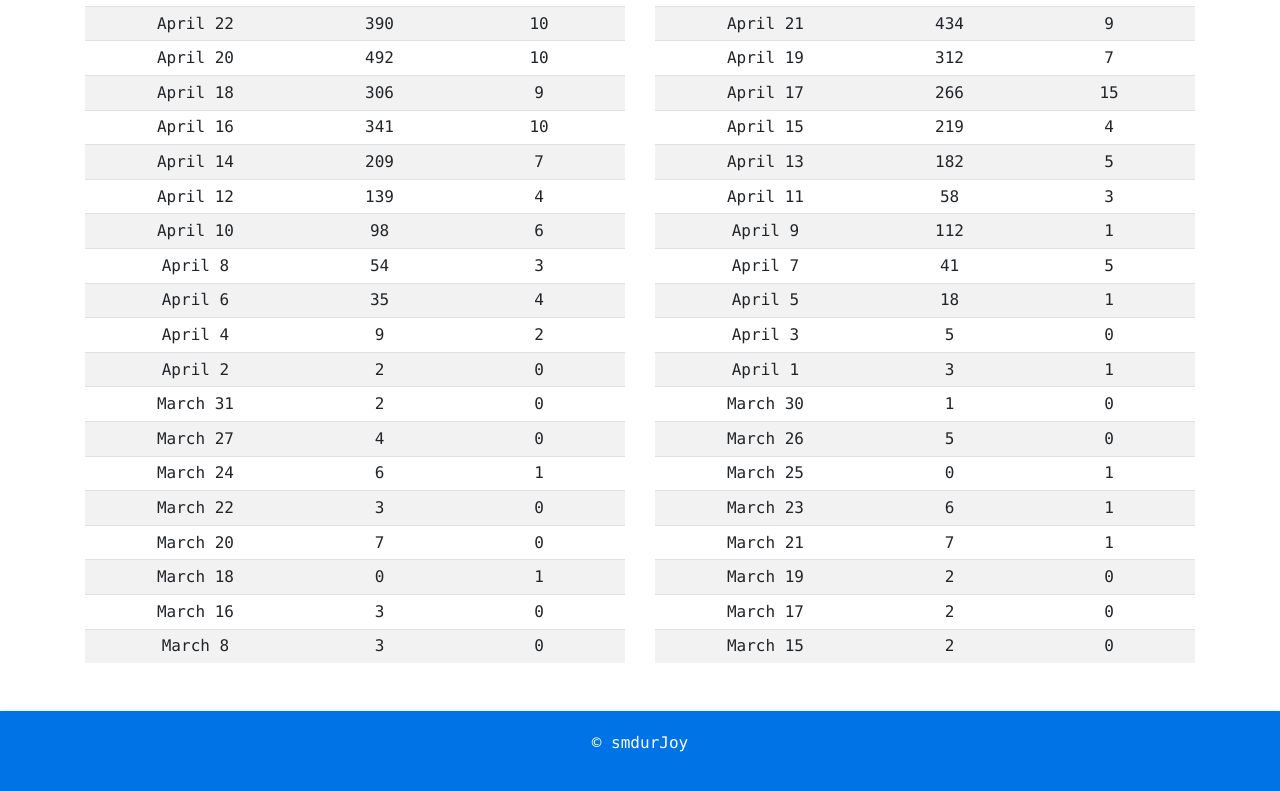
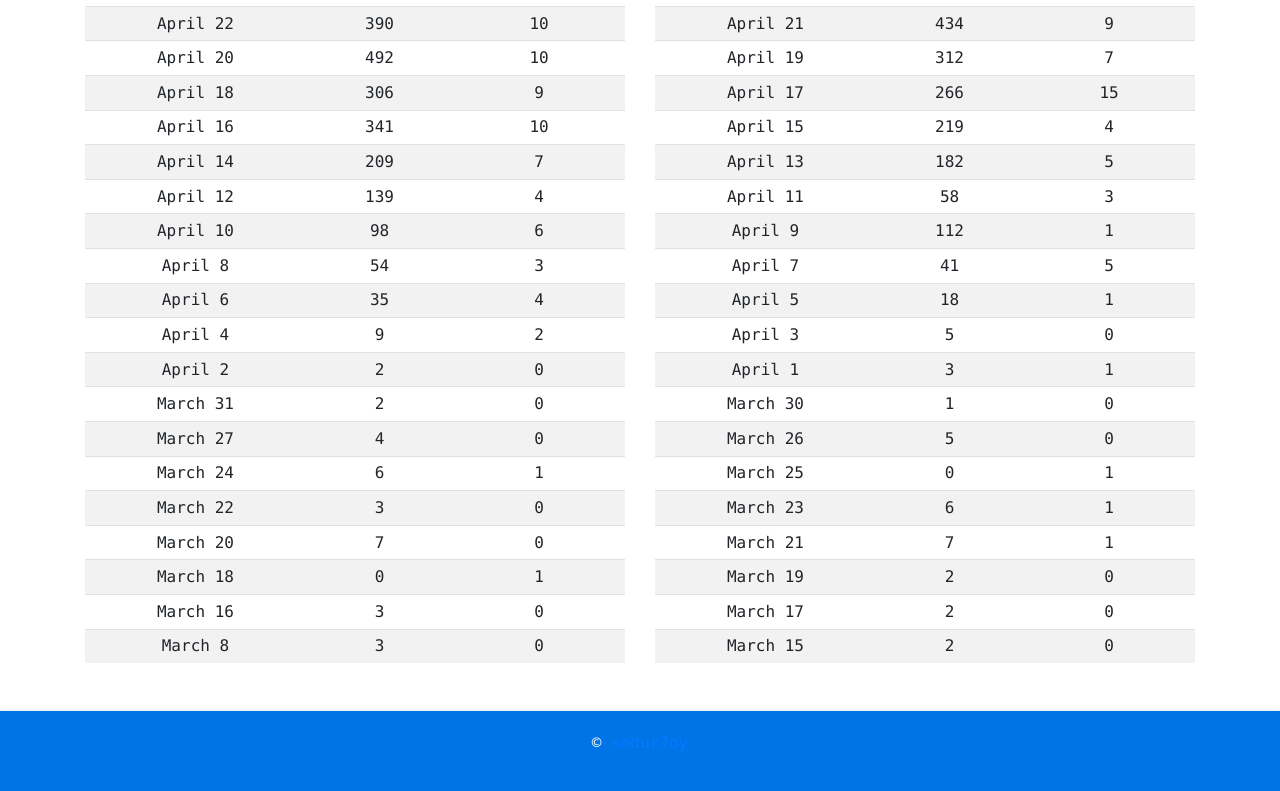
Before and after one commit to smdurjoy/covid, a React (Create React App) app: page /BdAllInfo in a window 1280 px wide. Shown: the part 948-1739 px from the top of the page. Built offline with nearby package versions, Linux system fonts and the light colour scheme; a web font is replaced by a local one.

Commit message:
Update Footer.js

```diff
--- a/src/components/Footer/Footer.js
+++ b/src/components/Footer/Footer.js
@@ -6,7 +6,7 @@ export class Footer extends Component {
         return (
             <Fragment>
                <Container fluid={true} className="text-center copyRightSection">
-                    <p>© smdurJoy</p>
+                    <p>© <a href="https://smdurjoy.netlify.app" target="_blank">smdurJoy</a></p>
                 </Container>
             </Fragment>
         )
```
